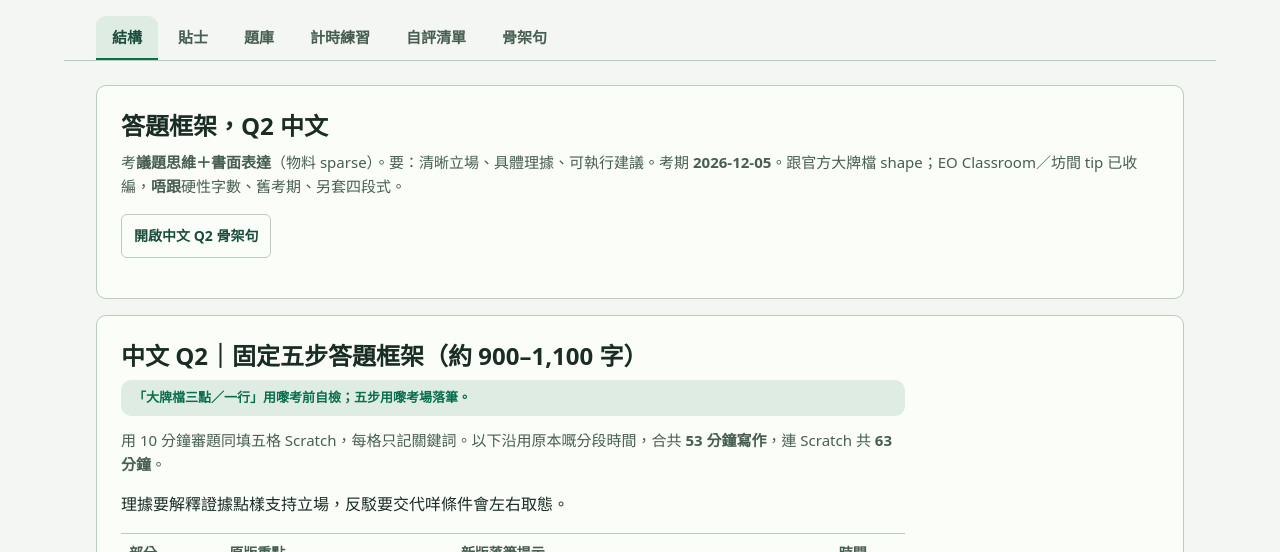
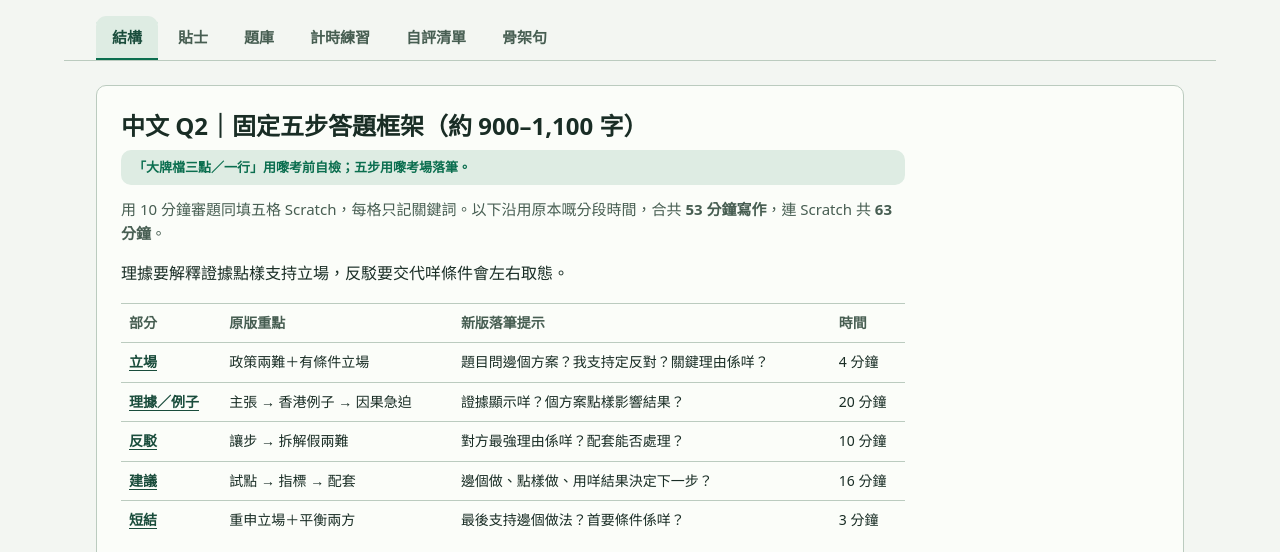
Before and after one commit to anclh/jre-study-hub, a plain HTML site: page docs/q2/index.html in a window 1280 px wide. Shown: the part 186-738 px from the top of the page. Drawn offline with Linux system fonts and the light colour scheme.

Commit message:
Remove top intro card from Q2 structure panel

```diff
--- a/docs/q2/index.html
+++ b/docs/q2/index.html
@@ -35,12 +35,6 @@
 
   <main>
     <section class="panel active" id="panel-structure">
-      <div class="card">
-        <h2>答題框架，Q2 中文</h2>
-        <p class="lede">考<strong>議題思維＋書面表達</strong>（物料 sparse）。要：清晰立場、具體理據、可執行建議。考期 <strong>2026-12-05</strong>。跟官方大牌檔 shape；EO Classroom／坊間 tip 已收編，<strong>唔跟</strong>硬性字數、舊考期、另套四段式。</p>
-        <p><a class="btn" href="#phrasebank" data-goto="phrasebank">開啟中文 Q2 骨架句</a></p>
-      </div>
-
       <div class="card" id="five-step">
         <h2>中文 Q2｜固定五步答題框架（約 900–1,100 字）</h2>
         <p class="shape-vs-flow"><strong>「大牌檔三點／一行」用嚟考前自檢；五步用嚟考場落筆。</strong></p>
```
